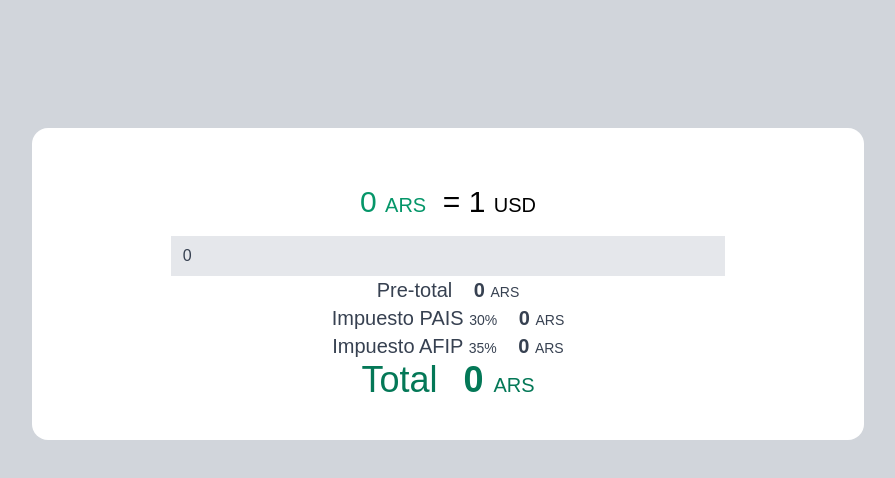
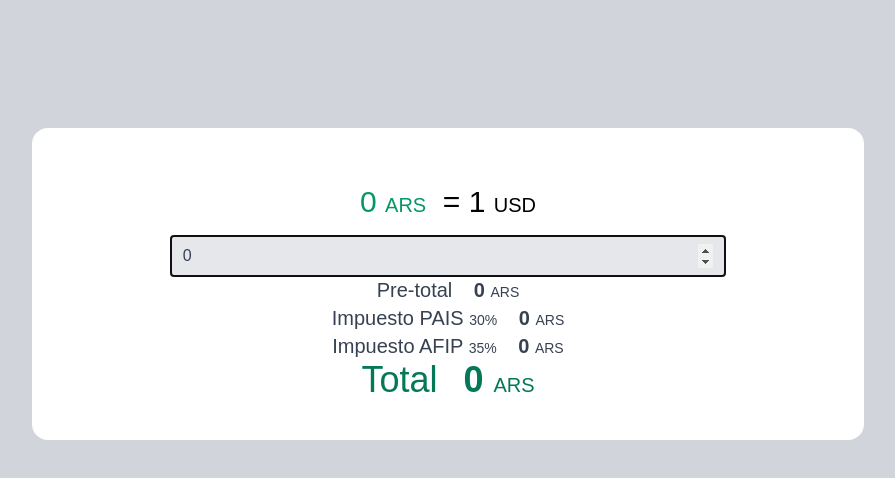
Before and after one commit to tzivigelstein/ARS-USD-currency-converter, a React (Create React App) app: page / in a window 1280 px wide. Shown: the top 478 px of the page, without its empty margins (192-1087 px from the left). Built offline with nearby package versions, Linux system fonts and the light colour scheme; no server answers.

Commit message:
add autofocus to input

```diff
--- a/src/App.js
+++ b/src/App.js
@@ -63,6 +63,7 @@ const App = () => {
           <form onSubmit={handleFormSubmit} className="flex justify-center items-center">
             <input
               ref={inputRef}
+              autoFocus={true}
               name="amount"
               onChange={onChange}
               value={amount}
```
